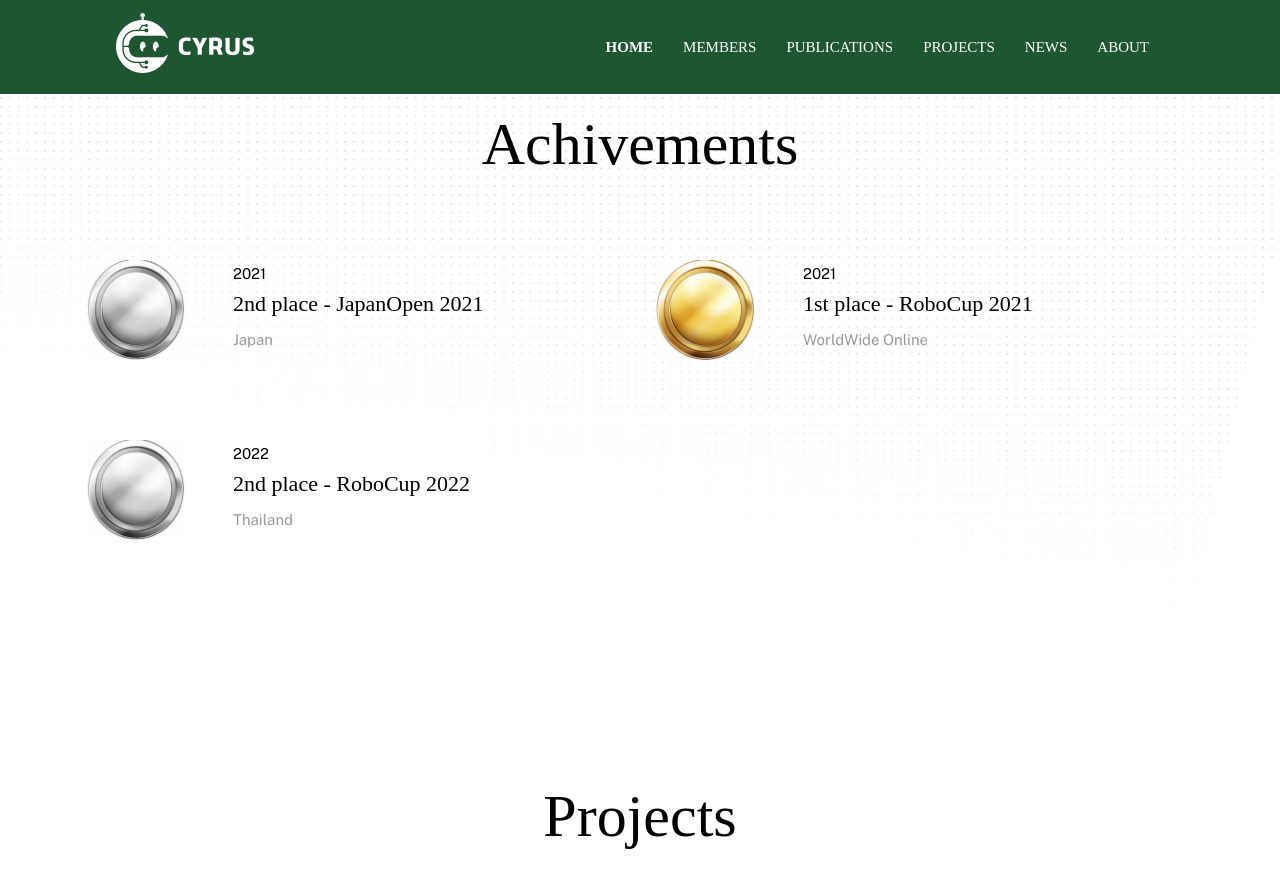
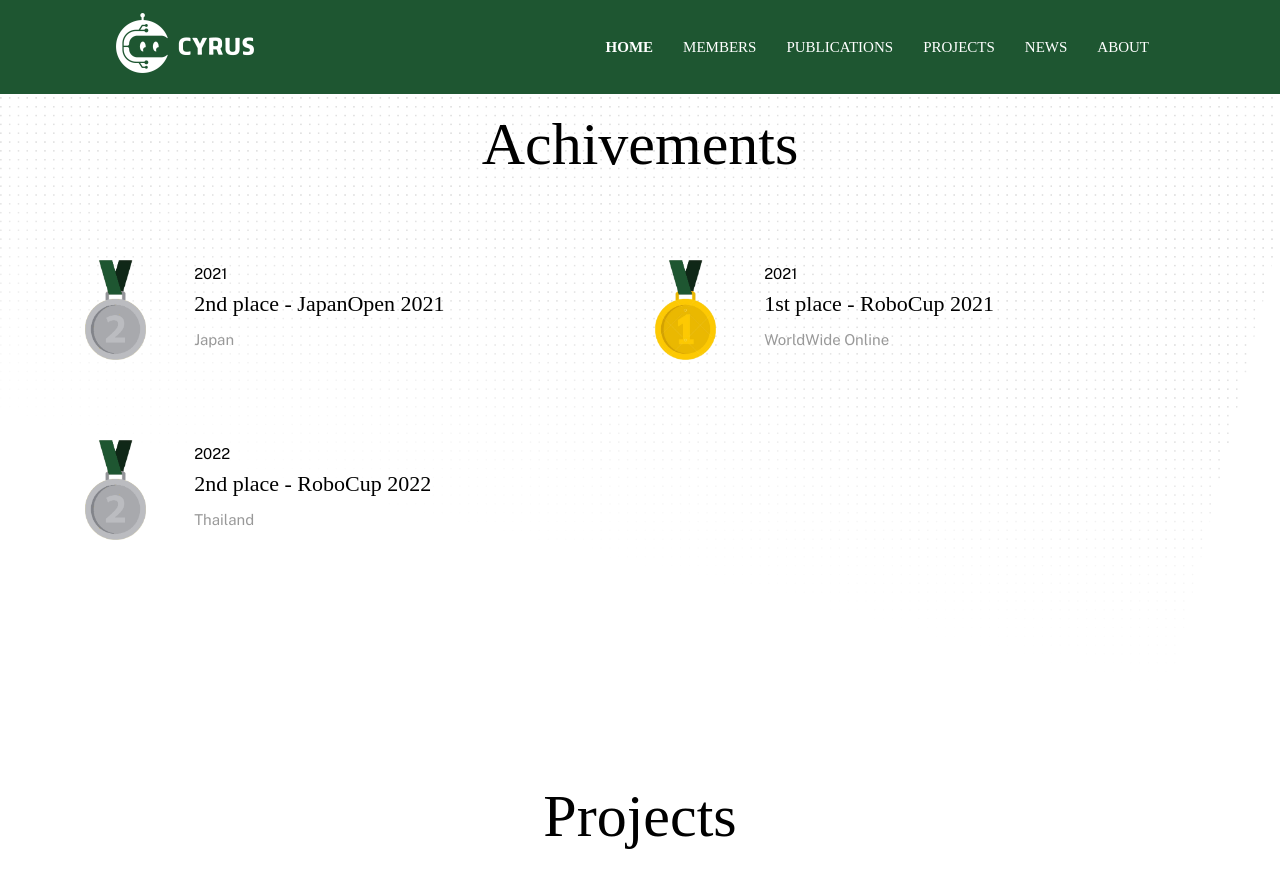
Before and after one commit to Cyrus2D/Cyrus2D.github.io, a Jekyll site: the page built from index.html, in a window 1280 px wide and 900 px high, scrolled down 1200 px. Shown: the top 888 px of the window. Built offline with Jekyll 4.4.1, drawn with Linux system fonts in a browser that asks for light colours.

Commit message:
change medals

```diff
--- a/_includes/education-section.html
+++ b/_includes/education-section.html
@@ -9,9 +9,9 @@
       {% for education in site.data.settings.education %}
       <div class="col-lg-6 col-md-6 mb-80">
         <div class="d-flex">
-          <div class="mr-lg-5 mr-3" style="background-color: black;">
+          <div class="mr-lg-5 mr-3">
             <!-- <i class="ti-medall icon icon-light icon-bg bg-white shadow rounded-circle d-block"></i> -->
-            <img src="{{ site.baseurl }}{{ education.img }}" style="height: 100px;width: 100px;">
+            <img src="{{ site.baseurl }}{{ education.img }}" style="height: 100px;">
           </div>
           <div>
             <p class="text-dark mb-1">{{ education.date }}</p>
```
Also changed, not shown: assets/images/achive/first.png, assets/images/achive/second.png.
